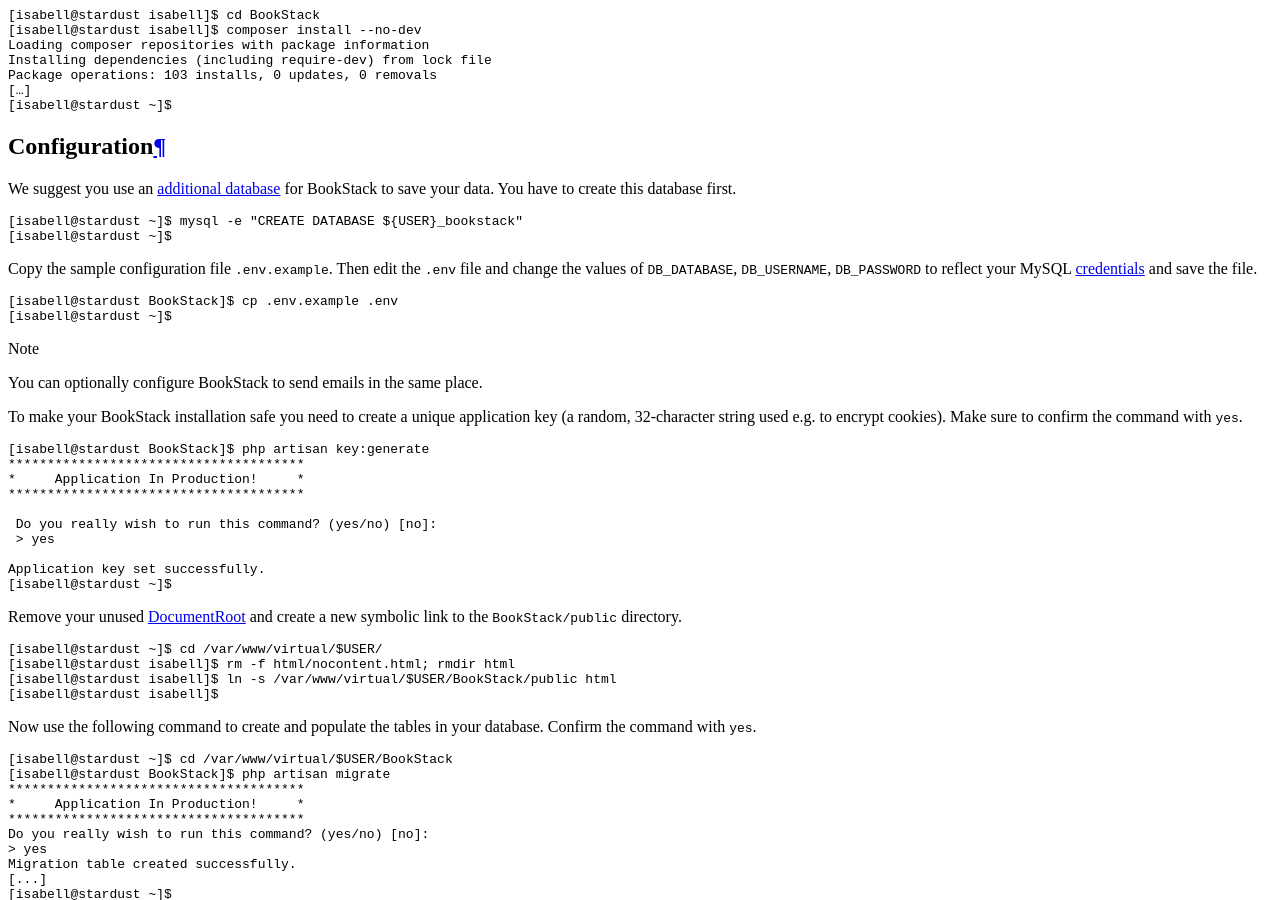
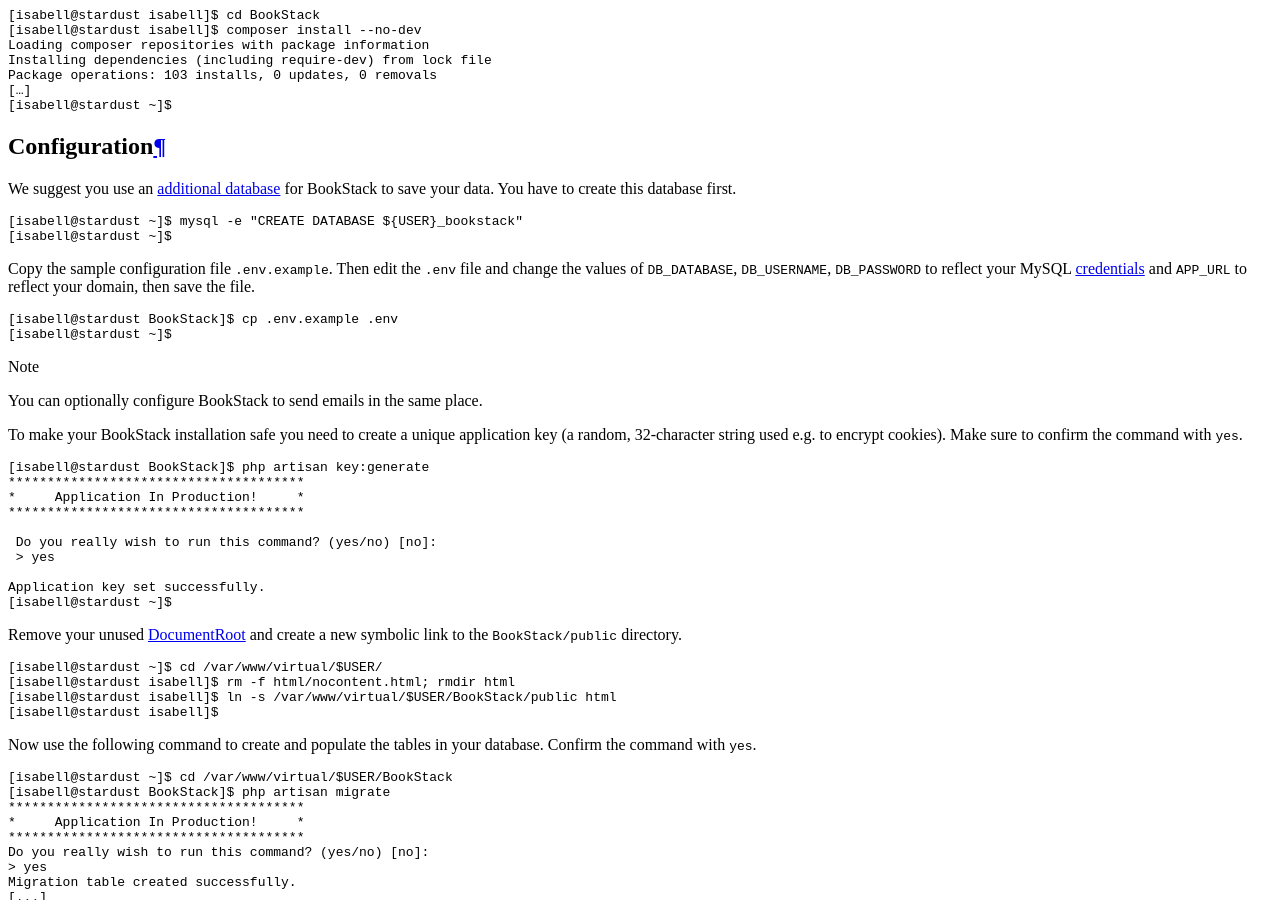
Before and after one commit to Uberspace/lab, a Sphinx documentation site: the page built from source/guide_bookstack.rst, in a window 1280 px wide and 900 px high, scrolled down 5325 px. Built offline with Sphinx 7.4.7 and the Read the Docs theme 2.0.0, drawn with Linux system fonts in a browser that asks for light colours.

Commit message:
[bookstack] set APP_URL

```diff
--- a/source/guide_bookstack.rst
+++ b/source/guide_bookstack.rst
@@ -88,7 +88,7 @@
  [isabell@stardust ~]$ mysql -e "CREATE DATABASE ${USER}_bookstack"
  [isabell@stardust ~]$
 
-Copy the sample configuration file ``.env.example``. Then edit the ``.env`` file and change the values of ``DB_DATABASE``, ``DB_USERNAME``, ``DB_PASSWORD`` to reflect your MySQL :manual_anchor:`credentials <database-mysql.html#login-credentials>` and save the file.
+Copy the sample configuration file ``.env.example``. Then edit the ``.env`` file and change the values of ``DB_DATABASE``, ``DB_USERNAME``, ``DB_PASSWORD`` to reflect your MySQL :manual_anchor:`credentials <database-mysql.html#login-credentials>` and ``APP_URL`` to reflect your domain, then save the file.
 
 
 .. code-block:: console
```
